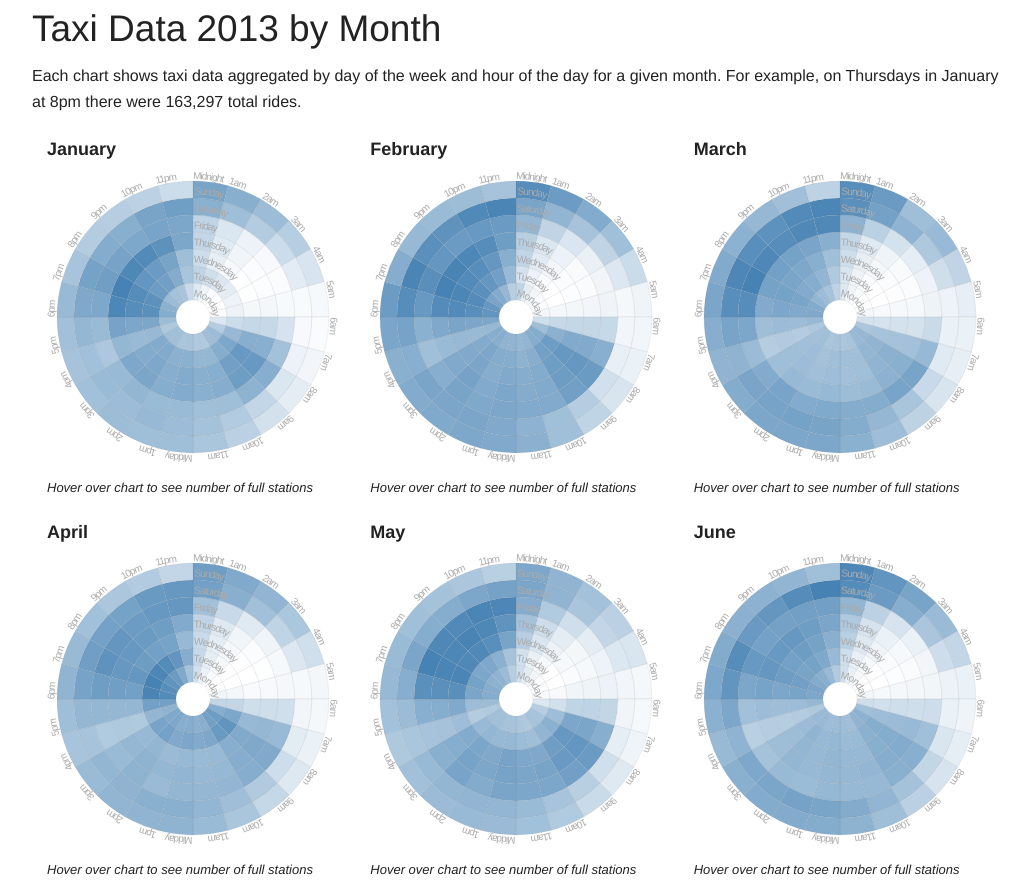
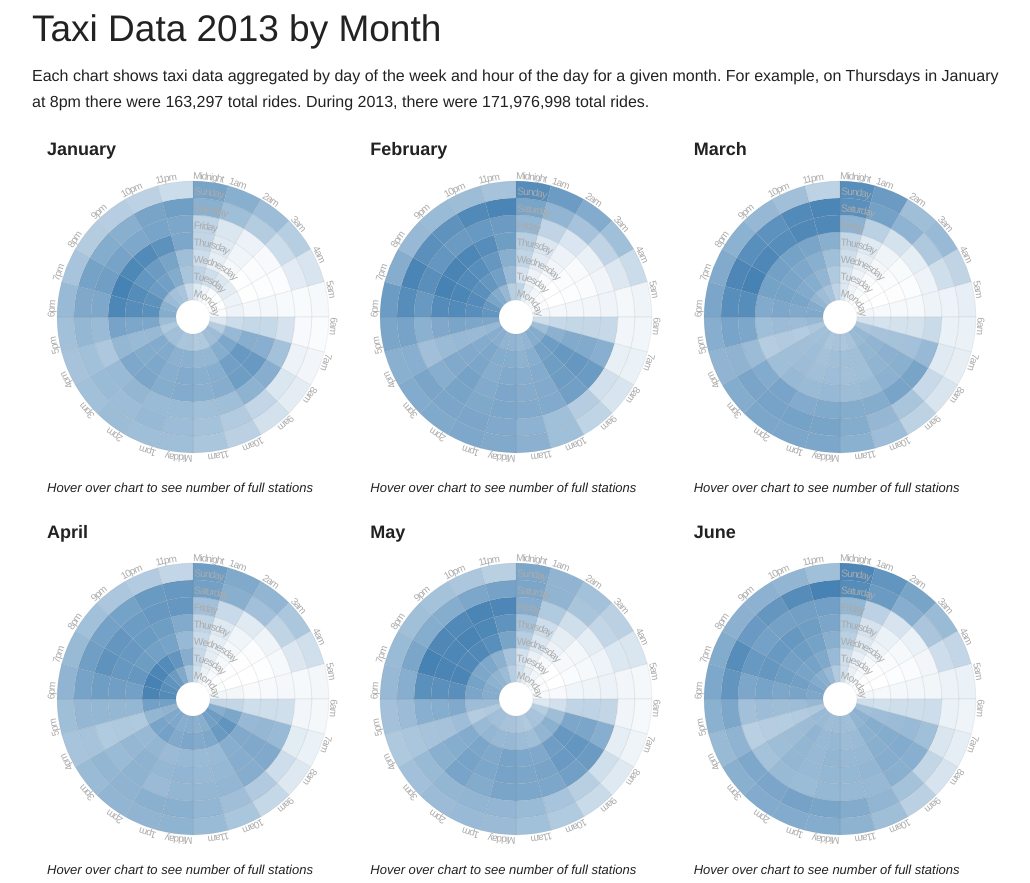
Before and after one commit to brandomr/nyc_taxis, a plain HTML site: page index.html in a window 1280 px wide. Shown: the top 883 px of the page, without its empty margins (123-1153 px from the left). Drawn offline with Linux system fonts and the light colour scheme.

Commit message:
initial taxi commit

```diff
--- a/index.html
+++ b/index.html
@@ -50,7 +50,7 @@ path {
         <h2>Taxi Data 2013 by Month</h2>
 
         <p>Each chart shows taxi data aggregated by day of the week and hour of the day for a given month. For example, on Thursdays in January at 8pm there were 163,297
-        total rides.
+        total rides. During 2013, there were 171,976,998 total rides.
         </p>
 
         <div id="taxi1" class="large-4 columns">
```
